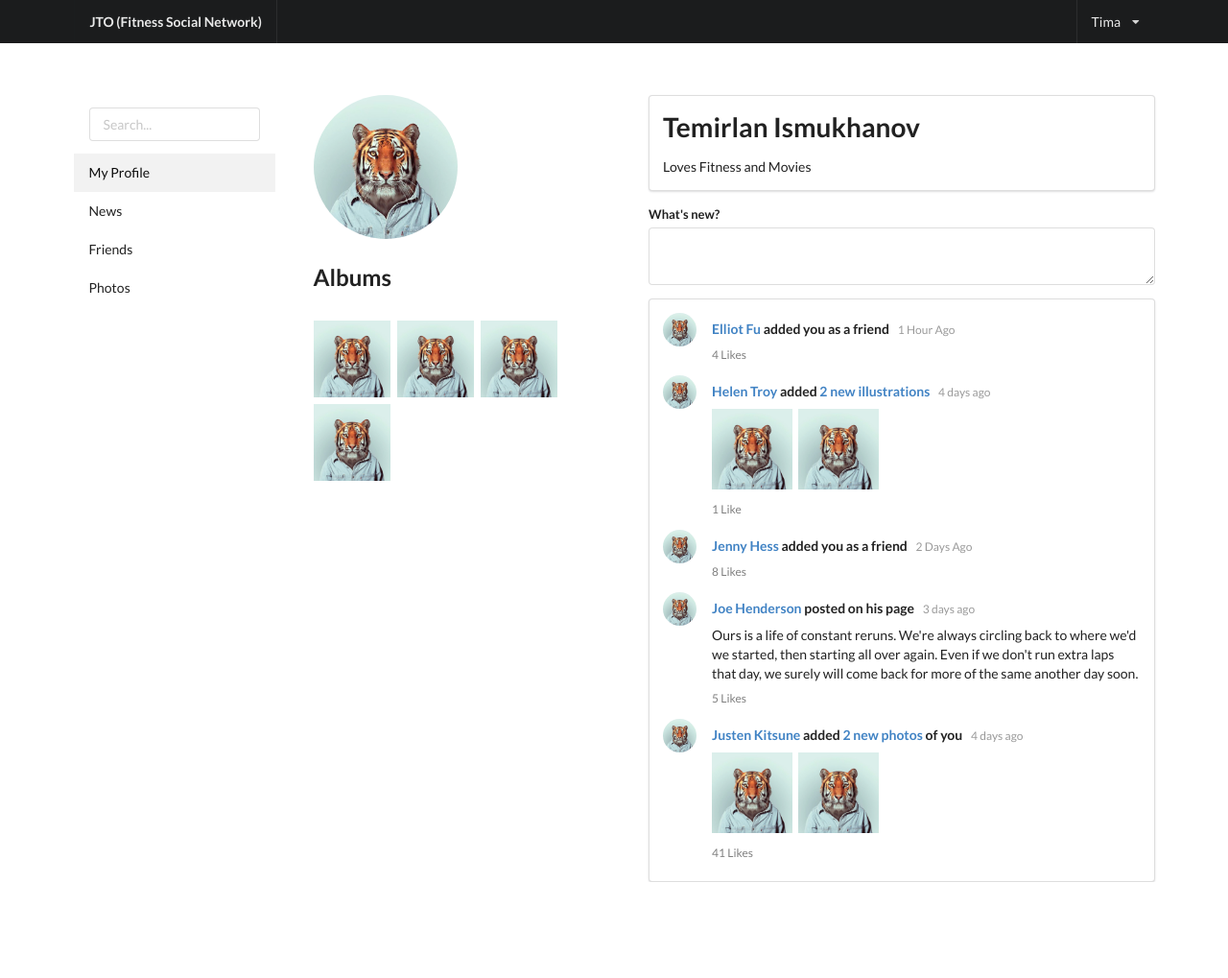
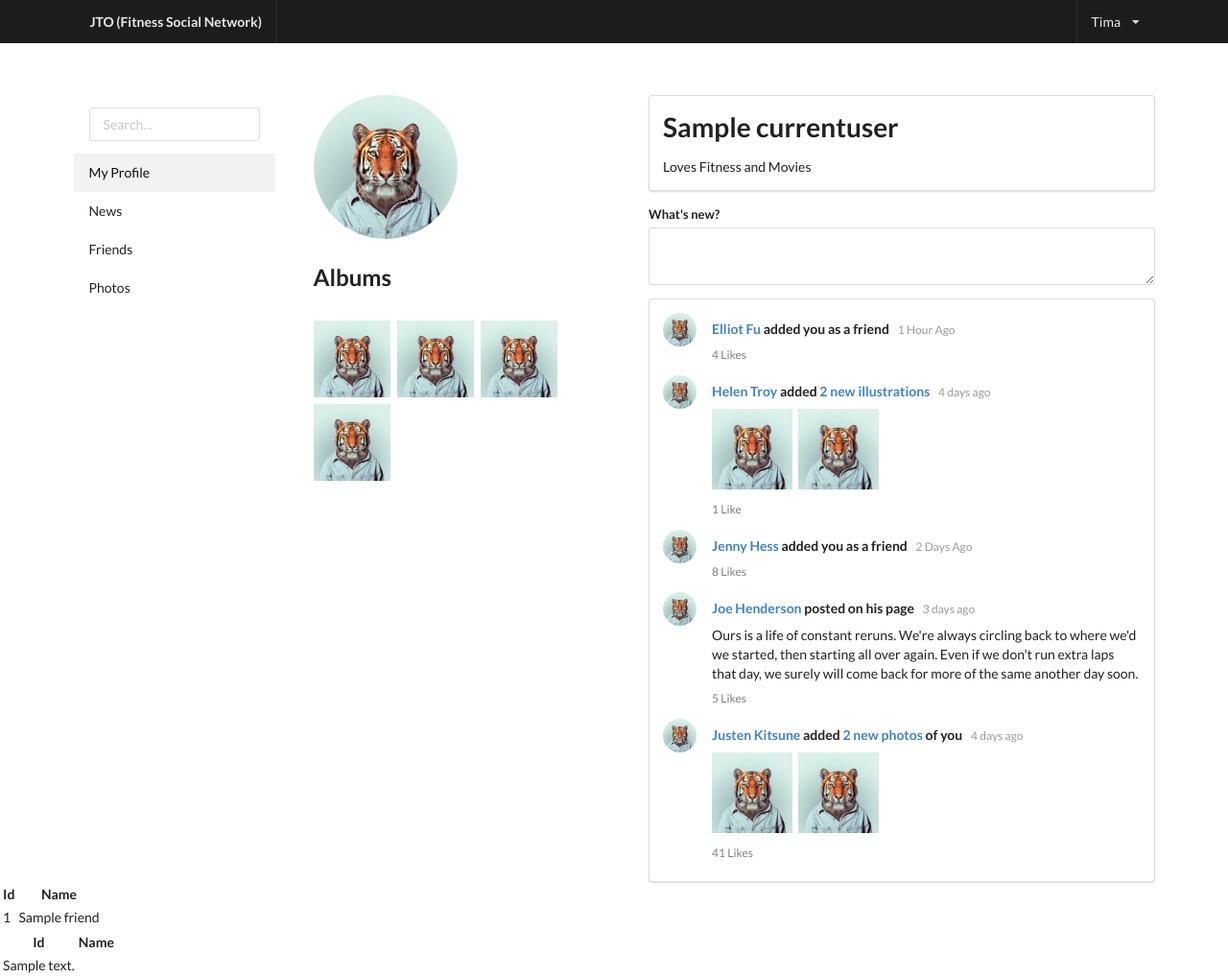
Before and after one commit to jalal1/JTO, a Flask app: template templates/user-profile.html in a window 1280 px wide. Shown: the whole page at 96% size. Before the commit the page ends 919 px from the top, so only its background shows below. Run offline with Flask 2, Linux system fonts and the light colour scheme; tables that the repository leaves empty hold one stand-in row (values such as "Sample post"); the template is opened without the code that fills it: values that come from a table or form of the project are taken from there, most other values are stand-ins (such as "Sample title", 1, 10 or a date in 2020).

Commit message:
retrive friends and posts when open the profile page

```diff
--- a/templates/index.html
+++ b/templates/index.html
@@ -40,7 +40,7 @@
                     <p id="search_result"></p>
                 </div>
             </div>
-            <a class="item" href="user-profile.html">
+            <a class="item" href="{{url_for('profile',id=currentuser.id)}}">
                 My Profile
             </a>
             <a class="item active" href="index.html">
--- a/templates/user-profile.html
+++ b/templates/user-profile.html
@@ -36,7 +36,7 @@
             <div class="item">
                 <div class="ui input"><input type="text" placeholder="Search..."></div>
             </div>
-            <a class="item active" href="user-profile.html">
+            <a class="item active" href="{{url_for('profile',id=currentuser.id)}}">
                 My Profile
             </a>
             <a class="item" href="index.html">
@@ -62,7 +62,7 @@
             </div>
             <div class="profile-info">
                 <div class="ui segment">
-                    <h1>Temirlan Ismukhanov</h1>
+                    <h1>{{currentuser.name}}</h1>
                     <span>Loves Fitness and Movies</span>
                 </div>
                 <div class="ui form">
@@ -148,11 +148,7 @@
                                 </div>
                             </div>
                             <div class="extra text">
-                                Ours is a life of constant reruns. We're always circling back to where we'd we started,
-                                then
-                                starting all over again. Even if we don't run extra laps that day, we surely will come
-                                back
-                                for more of the same another day soon.
+                                Ours is a life of constant reruns. We're always circling back to where we'd we started, then starting all over again. Even if we don't run extra laps that day, we surely will come back for more of the same another day soon.
                             </div>
                             <div class="meta">
                                 <a class="like">
@@ -189,7 +185,29 @@
             </div>
         </div>
     </div>
-
+    <div>
+        <table>
+            <th>Id</th>
+            <th>Name</th>
+            {% for friend in friends %}
+            <tr>
+                <td>{{friend.id}}</td>
+                <td>{{friend.name}}</td>
+            </tr>
+            {% endfor %}
+        </table>
+    </div>
+    <div>
+        <table>
+            <th>Id</th>
+            <th>Name</th>
+            {% for post in posts %}
+            <tr>
+                <td>{{post.text}}</td>
+            </tr>
+            {% endfor %}
+        </table>
+    </div>
 </body>
 
 </html>
```
Also changed, not shown: service/post.py (+6 -1 lines), views.py (+17 -7 lines).
